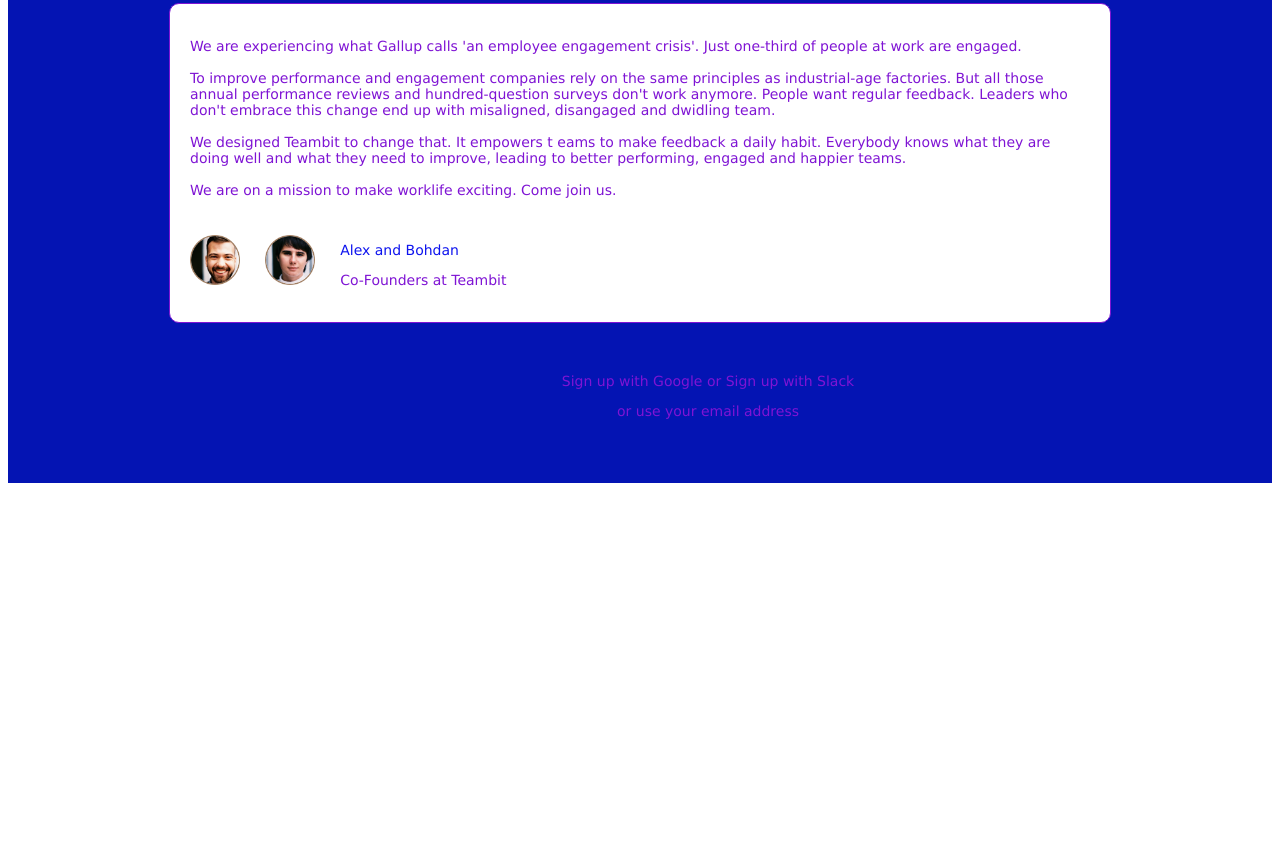
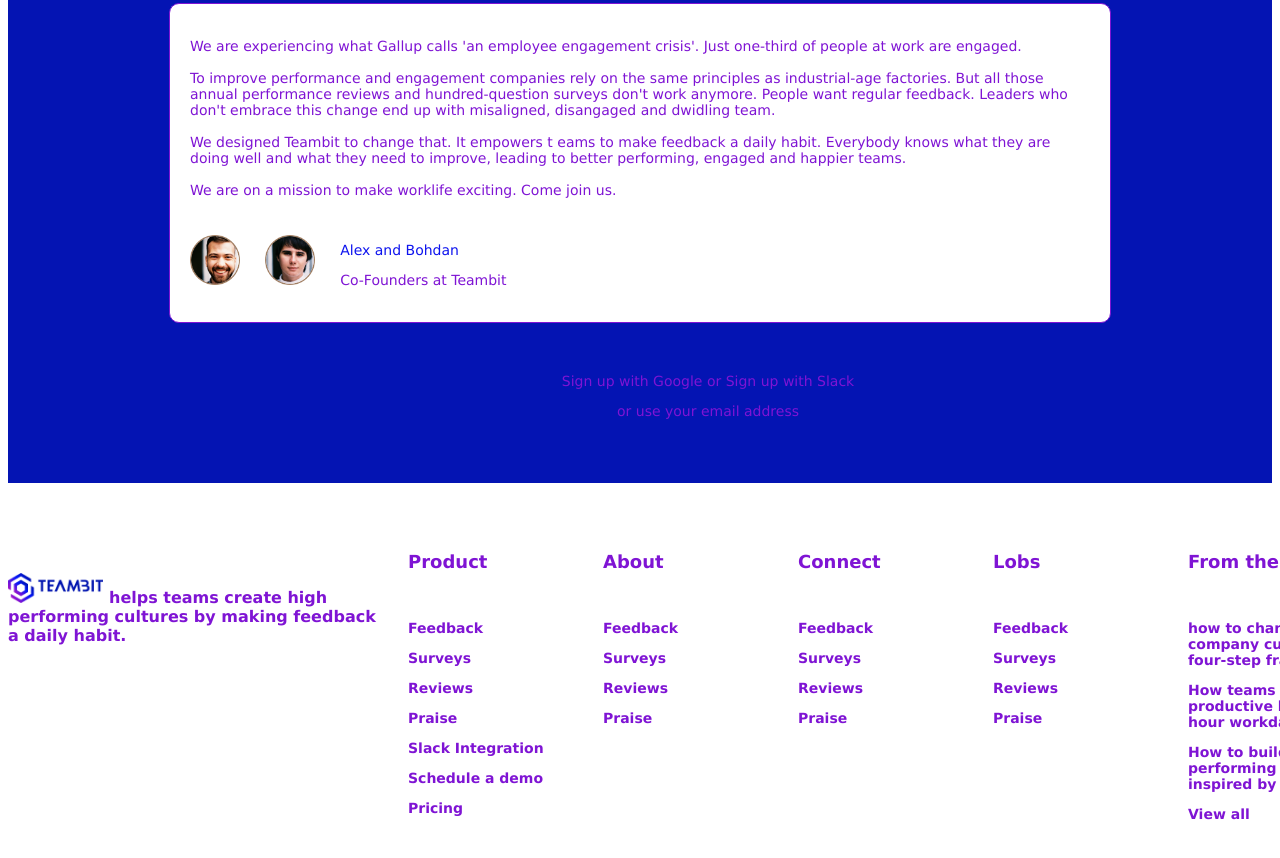
Before and after one commit to dragsec/node-sass-teambit, a website: page index.html in a window 1280 px wide. Shown: the part 2472-3330 px from the top of the page. Before the commit the page ends 3063 px from the top, so only its background shows below. Drawn offline with Linux system fonts and the light colour scheme.

Commit message:
manca una sezione

```diff
--- a/index.html
+++ b/index.html
@@ -123,7 +123,54 @@
 
     <!-- 5 white    footer -->
     <footer class="padtopdown">
-        <div>
+        <div class="footcontainer clearfix">
+            <div class="divbig floatleft">
+                <div>
+                    <span>
+                        <img src="imgs/TB_logo.png" alt="" height="30px"> helps teams create high <br> performing cultures by making feedback <br> a daily habit.
+                    </span>
+                </div>
+            </div>
+            <div class="divlinks floatleft">
+                <p class="textmid padbotlil">Product</p>
+                <p class="textsmall">Feedback</p>
+                <p class="textsmall">Surveys</p>
+                <p class="textsmall">Reviews</p>
+                <p class="textsmall">Praise</p>
+                <p class="textsmall">Slack Integration</p>
+                <p class="textsmall">Schedule a demo</p>
+                <p class="textsmall">Pricing</p>
+            </div>
+            <div class="divlinks floatleft">
+                <p class="textmid padbotlil">About</p>
+                <p class="textsmall">Feedback</p>
+                <p class="textsmall">Surveys</p>
+                <p class="textsmall">Reviews</p>
+                <p class="textsmall">Praise</p>
+            </div>
+            <div class="divlinks floatleft">
+                <p class="textmid padbotlil">Connect</p>
+                <p class="textsmall">Feedback</p>
+                <p class="textsmall">Surveys</p>
+                <p class="textsmall">Reviews</p>
+                <p class="textsmall">Praise</p>
+            </div>
+            <div class="divlinks floatleft">
+                <p class="textmid padbotlil">Lobs</p>
+                <p class="textsmall">Feedback</p>
+                <p class="textsmall">Surveys</p>
+                <p class="textsmall">Reviews</p>
+                <p class="textsmall">Praise</p>
+            </div>
+            <div class="divlinks floatleft">
+                <p class="textmid padbotlil">From the blog</p>
+                <p class="textsmall">how to change your company culture: a four-step framework</p>
+                <p class="textsmall">How teams can be more productive by killing 8-hour workday</p>
+                <p class="textsmall">How to build high performing teams inspired by nature</p>
+                <p class="textsmall">View all</p>
+            </div>
+
+
 
         </div>
     </footer>
--- a/src/app.scss
+++ b/src/app.scss
@@ -143,5 +143,16 @@
 
 /* footer */
 footer{
-
+    font-weight: bolder;
 }
+.footcontainer{
+    width: 1400px;
+    margin: auto;
+}
+.divbig{
+    width: 400px;
+    padding-top: 40px;
+}
+.divlinks{
+    width: 195px;
+}
```
Also changed, not shown: dist/app.css.
